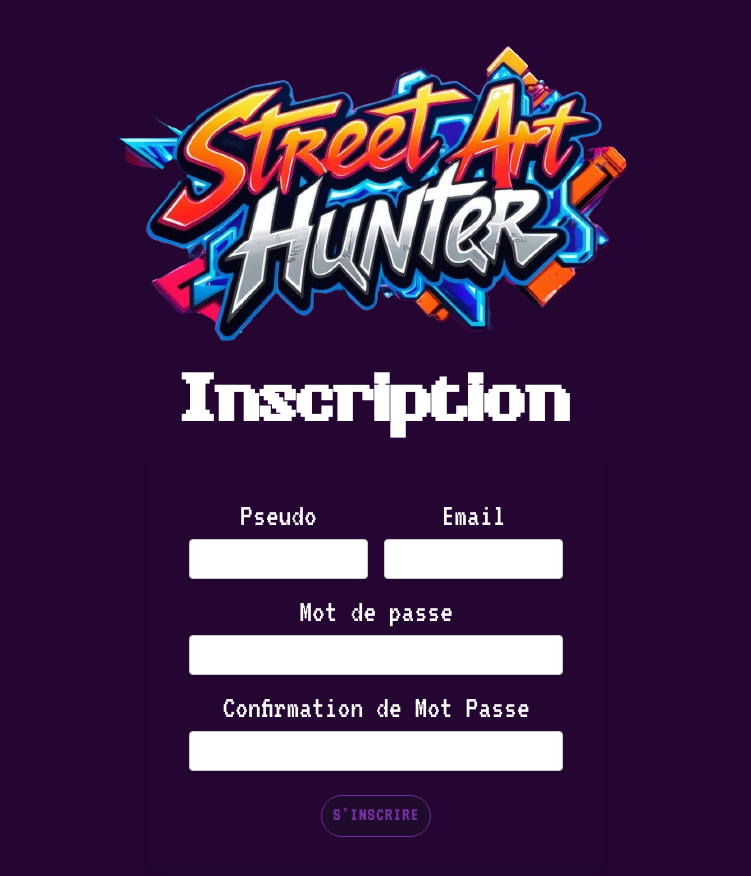
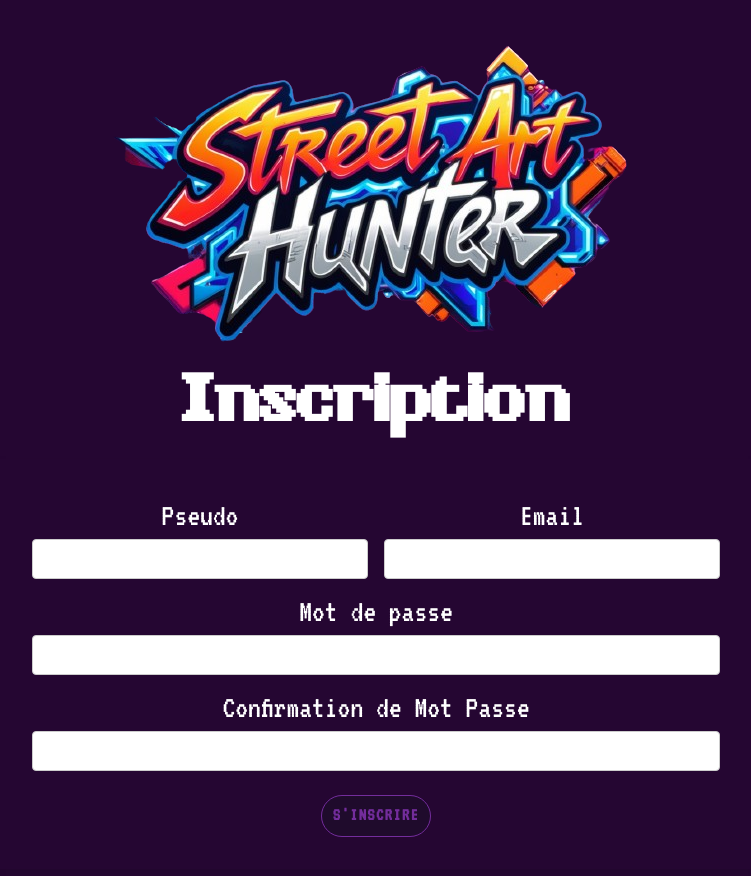
Before and after one commit to WildCodeSchool-2024-02/JS-RMT-Julien-StreetArtHunter-P3, a React (Vite) app in the folder client/: page /register in a window 1280 px wide. Shown: the top 876 px of the page, without its empty margins (264-1015 px from the left). Built offline with nearby package versions, Linux system fonts and the light colour scheme.

Commit message:
add width in form-register

```diff
--- a/client/src/styles/form-register.css
+++ b/client/src/styles/form-register.css
@@ -15,6 +15,7 @@
   padding: 2rem;
   box-shadow: 0 4px 8px rgba(0, 0, 0, 0.1);
   font-family: var(--font-subtitle), serif;
+  width: 60%;
 }
 
 .user-info {
@@ -63,6 +64,10 @@
     flex-direction: column;
   }
 
+  .form-register {
+    width: auto;
+  }
+
   .form-register label {
     white-space: nowrap;
   }
```
